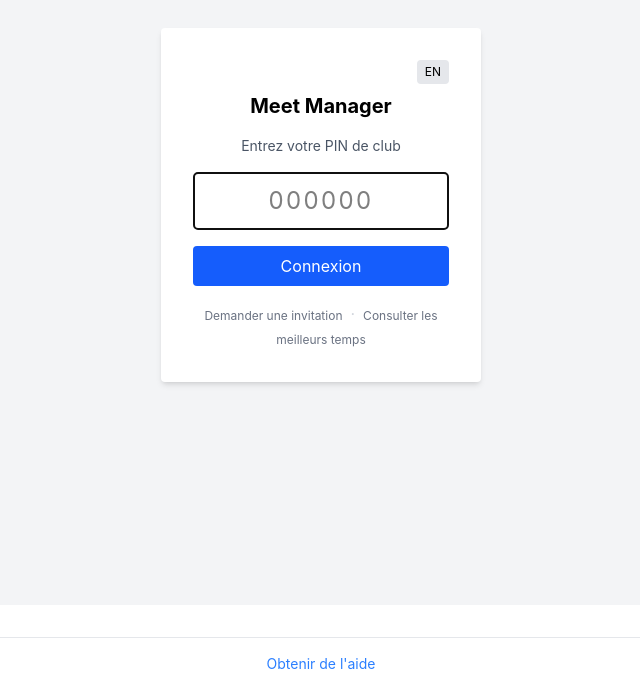
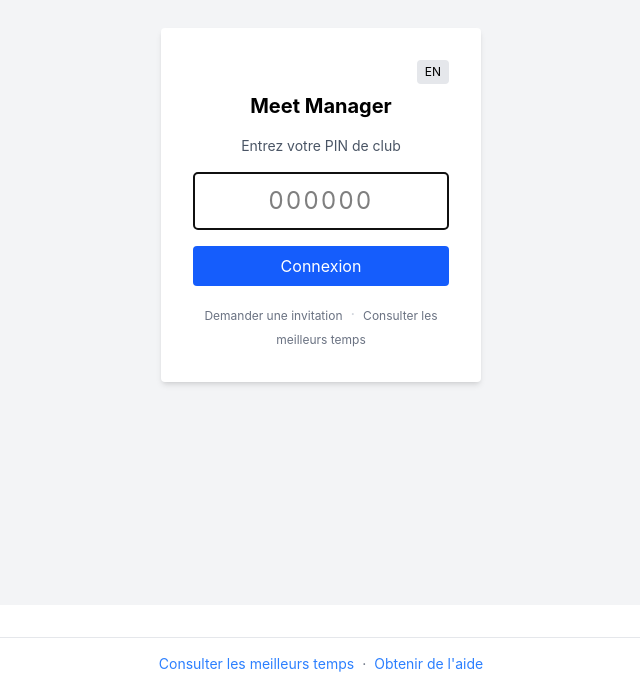
Before and after one commit to vrouleau/meetmanager-app, a React (Vite) app in the folder frontend/: page / in a window 1280 px wide. Shown: the part 195-885 px from the top of the page, without its empty margins (319-959 px from the left). Built offline with nearby package versions, Linux system fonts and the light colour scheme; no server answers.

Commit message:
feat: add 'Consult Best Times' link to footer on all pages
Change-Id: Ie5ea89869e6d6b3f0e07e6a262b9a745345b44a5

```diff
--- a/frontend/src/Footer.jsx
+++ b/frontend/src/Footer.jsx
@@ -4,18 +4,22 @@
   const { t } = useLang()
   const email = window.__SUPPORT_EMAIL__ || ''
 
-  if (!email && !showUsage) return null
-
   return (
     <footer className="text-center text-sm text-gray-500 py-4 px-4 border-t mt-8">
+      <a href="/best-times" target="_blank" rel="noopener noreferrer" className="text-blue-500 hover:underline">
+        {t.best_times_link}
+      </a>
       {email && (
-        <a href={`mailto:${email}`} className="text-blue-500 hover:underline">
-          {t.footer_get_help}
-        </a>
+        <span>
+          <span className="mx-2">·</span>
+          <a href={`mailto:${email}`} className="text-blue-500 hover:underline">
+            {t.footer_get_help}
+          </a>
+        </span>
       )}
       {showUsage && (
         <span>
-          {email && <span className="mx-2">·</span>}
+          <span className="mx-2">·</span>
           <a href="/usage" target="_blank" rel="noopener noreferrer" className="text-blue-500 hover:underline">
             {t.footer_usage}
           </a>
```
